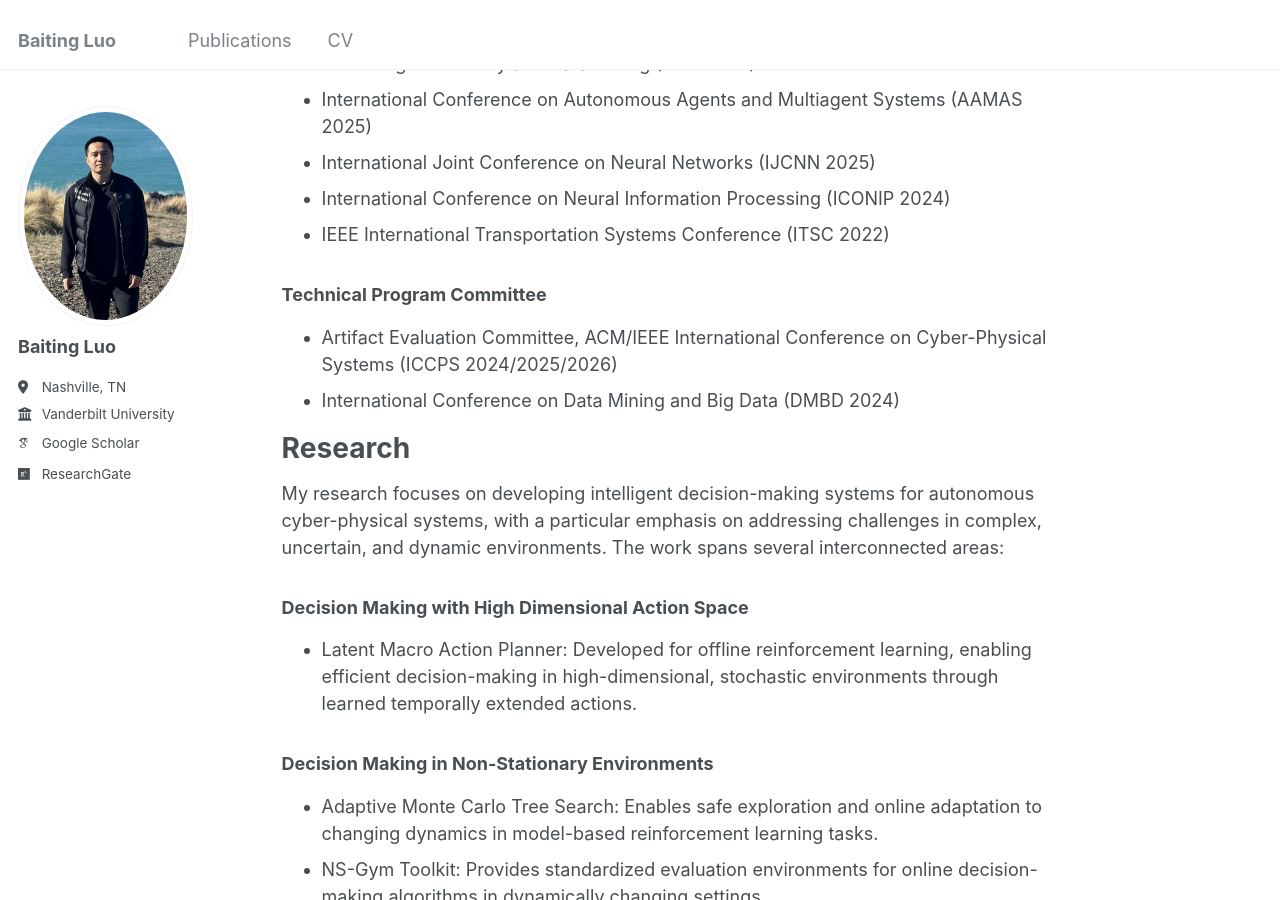
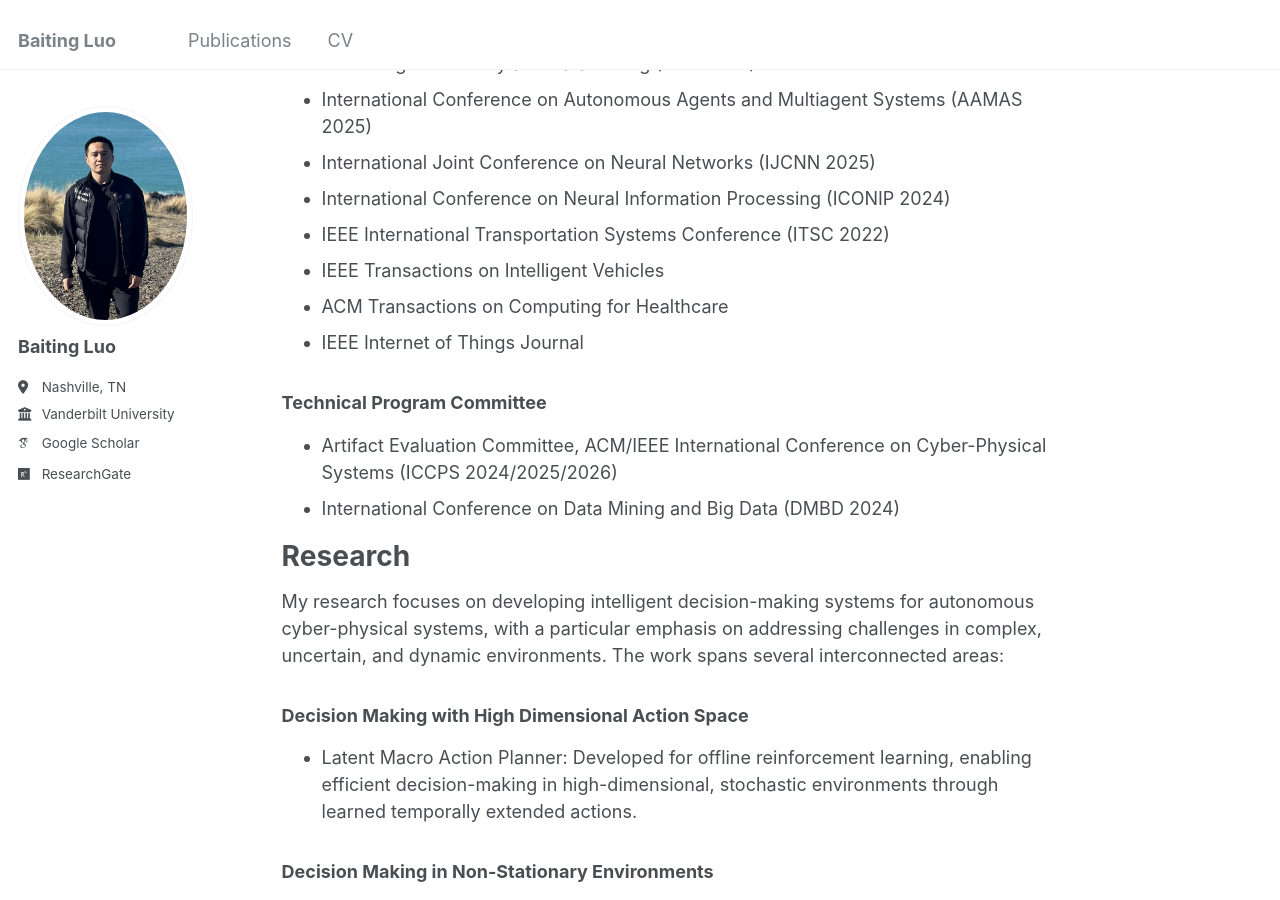
Before and after one commit to BaitingLuo/baitingluo.github.io, a Jekyll site: the page built from _pages/about.md, in a window 1280 px wide and 900 px high, scrolled down 794 px. Built offline with Jekyll 4.4.1, drawn with Linux system fonts in a browser that asks for light colours; some web fonts are replaced.

Commit message:
update about me

```diff
--- a/_pages/about.md
+++ b/_pages/about.md
@@ -24,6 +24,9 @@ Services
 - International Joint Conference on Neural Networks (IJCNN 2025)
 - International Conference on Neural Information Processing (ICONIP 2024)
 - IEEE International Transportation Systems Conference (ITSC 2022)
+- IEEE Transactions on Intelligent Vehicles
+- ACM Transactions on Computing for Healthcare
+- IEEE Internet of Things Journal
 
 ### Technical Program Committee
 - Artifact Evaluation Committee, ACM/IEEE International Conference on Cyber-Physical Systems (ICCPS 2024/2025/2026)
```
